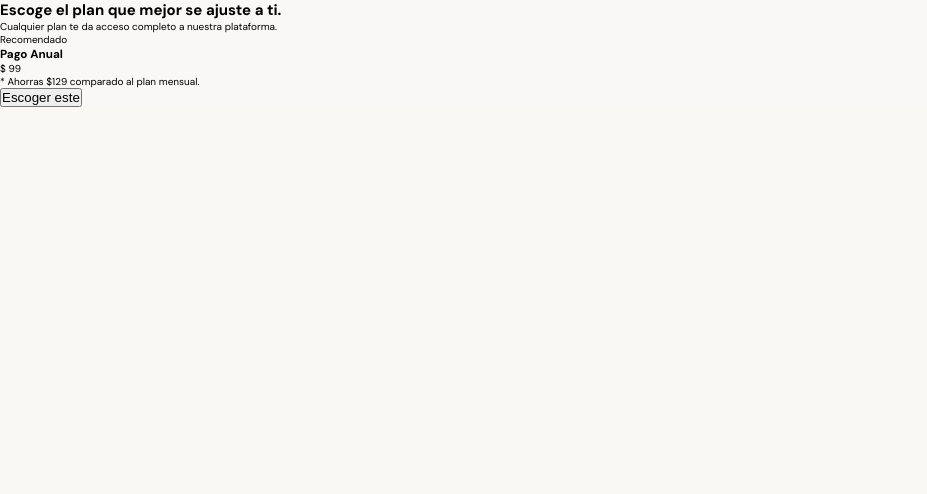
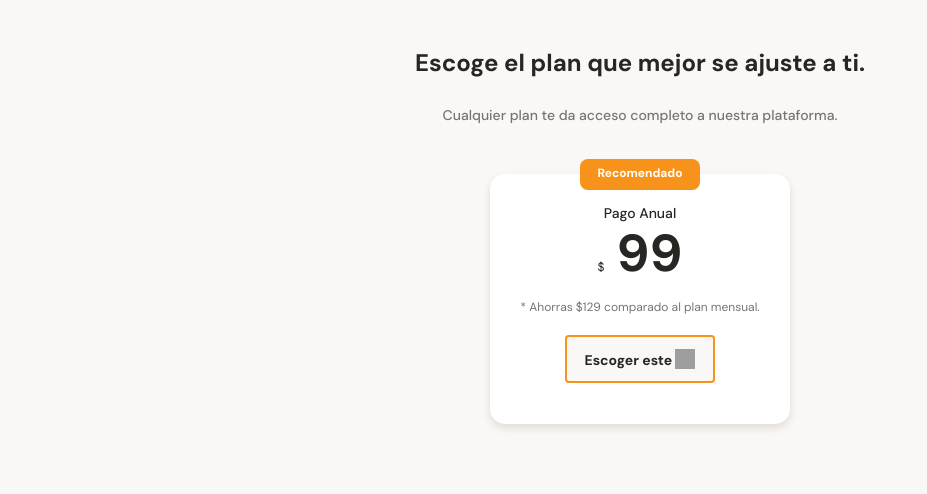
Before and after one commit to diego40g/CursosPlatzi, a PHP site: page / in a window 1280 px wide. Shown: the part 2758-3252 px from the top of the page, without its empty margins (0-927 px from the left). Before the commit the page ends 2865 px from the top, so only its background shows below. Run offline with PHP 8.4, Linux system fonts and the light colour scheme; grey boxes are pictures that could not be loaded.

Commit message:
styles of cards

```diff
--- a/CourseResponsiveDesign-MobileFirst/demo/styles.css
+++ b/CourseResponsiveDesign-MobileFirst/demo/styles.css
@@ -422,3 +422,97 @@ main{
     color: var(--just-white);
     text-align: center;
 }
+
+.main-plans-container{
+    width: 100%;
+    min-width: 320px;
+    padding-bottom: 70px;
+    text-align: center;
+}
+.main-plans-container .plans--title{
+    width: 90%;
+    min-width: 288px;
+    height: auto;
+    margin: 0 auto;
+}
+.plans--title h2{
+    padding-top: 50px;
+    font-size: 2.4rem;
+    font-weight: bold;
+    line-height: 2.6rem;
+    color: var(--black);
+}
+.plans--title p{
+    padding-top: 30px;
+    font-size: 1.4rem;
+    font-weight: 500;
+    line-height: 1.8rem;
+    color: #757575;
+}
+.plans-container--card{
+    position: relative;
+    width: 70%;
+    min-width: 230px;
+    max-width: 300px;
+    height: 250px;
+    margin: 50px auto 0;
+    padding: 0 15px;
+    background-color: var(--just-white);
+    border-radius: 15px;
+    box-shadow: 0 4px 8px rgba(89,73,30,0.16);
+}
+.plans-container--card .recommended{
+    position: absolute;
+    width: 120px;
+    height: 31px;
+    left: calc(50% - 60px);
+    padding: 6px;
+    top: -15px;
+    font-size: 1.2rem;
+    background-color: var(--bitcoin-orange);
+    border-radius: 8px;
+    color: var(--just-white);
+    font-weight: bold;
+}
+.plans-info-container .plans-card--title{
+    padding-top: 30px;
+    font-size: 1.4rem;
+    font-weight: 500;
+    line-height: 1.8rem;
+    color: var(--black);
+}
+.plans-info-container .plans-card--price{
+    padding: 5px 0;
+    font-size: 5.2rem;
+    font-weight: bold;
+    line-height: 5.3rem;
+    color: var(--black);
+}
+.plans-card--price span{
+    font-size: 1.2rem;
+    font-weight: 300;
+}
+.plans-info-container .plans-card--saving{
+    font-size: 1.2rem;
+    color: #757575;
+}
+.plans-info-container .plans-card--call-action{
+    width: 150px;
+    height: 48px;
+    margin-top: 20px;
+    background-color: var(--off-white);
+    border: 2px solid var(--bitcoin-orange);
+    border-radius: 4px;
+    font-size: 1.4rem;
+    font-weight: bold;
+    line-height: 1.8rem;
+    color: var(--black);
+    font-family: 'DM Sans', sans-serif;
+}
+.plans-card--call-action span{
+    display: inline-block;
+    width: 20px;
+    height: 20px;
+    background-image: url('./assets/assets/icons/orange-right-arrow.svg');
+    vertical-align: text-bottom;
+}
```
